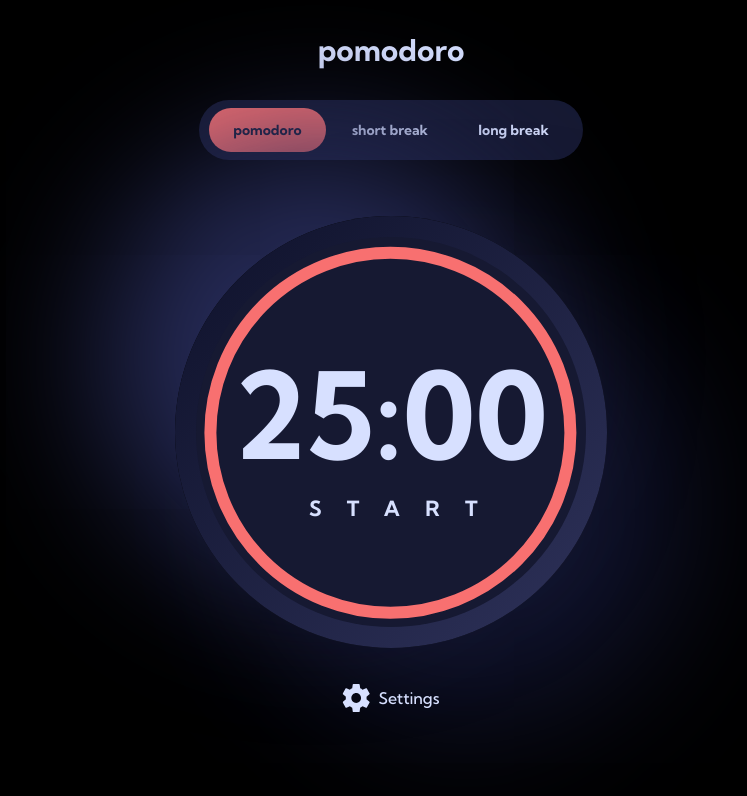
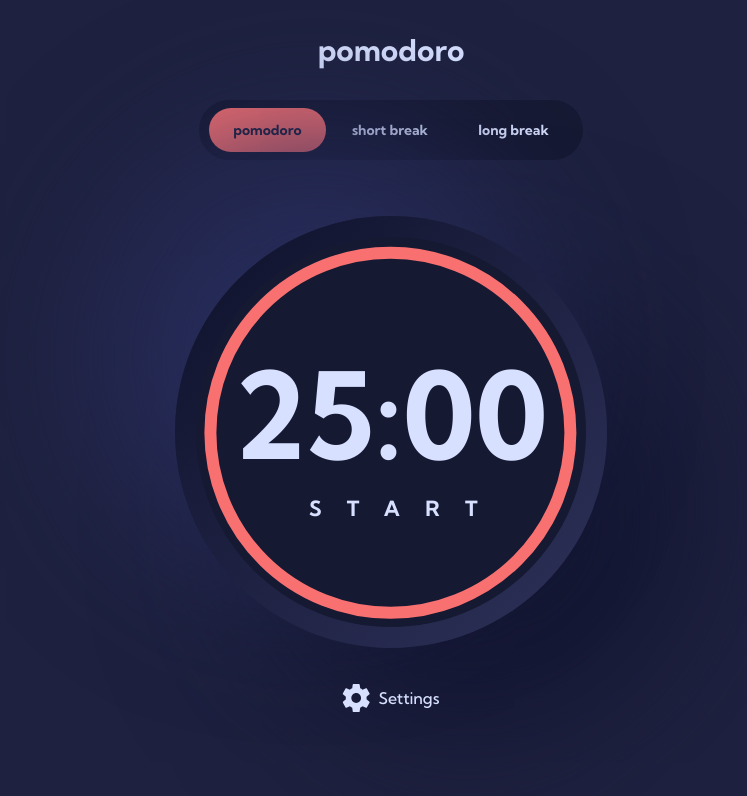
Before and after one commit to AlecANL/pomodoro-app-v2, an Angular app: page / in a window 1280 px wide. Shown: the top 796 px of the page, without its empty margins (249-996 px from the left). Built offline with nearby package versions, Linux system fonts and the light colour scheme; a web font is replaced by a local one.

Commit message:
restore bg color :bug:

```diff
--- a/src/styles.css
+++ b/src/styles.css
@@ -5,7 +5,6 @@
 body {
   @apply bg-violet
   text-moonraker;
-  background: #000;
 }
 
 #app {
```
